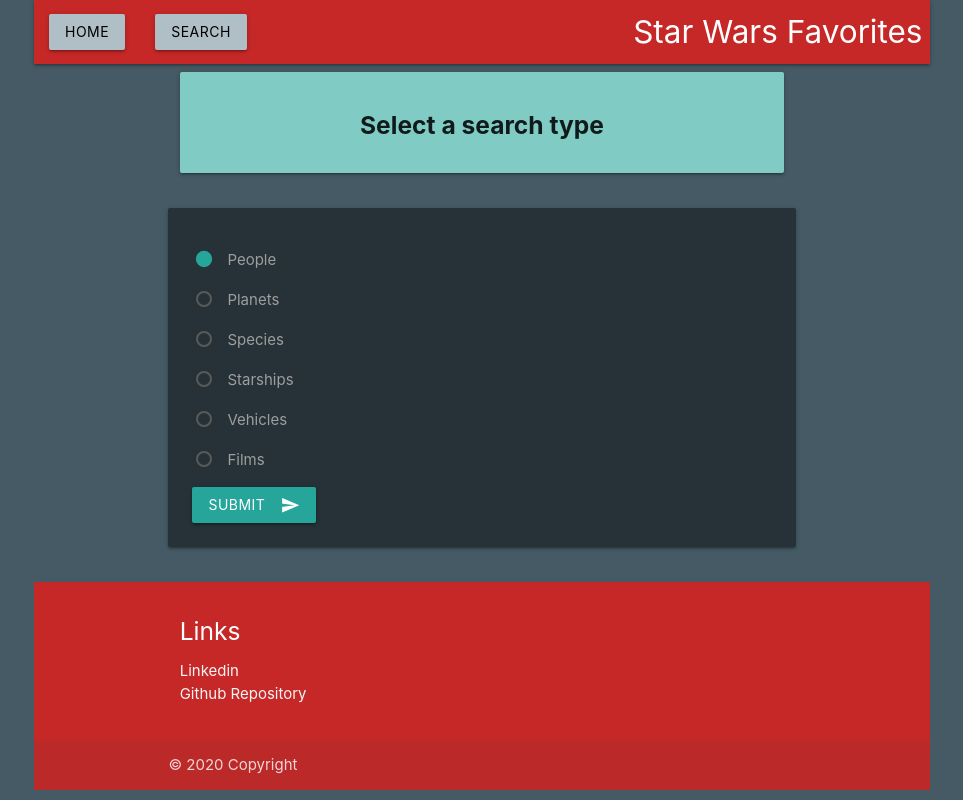
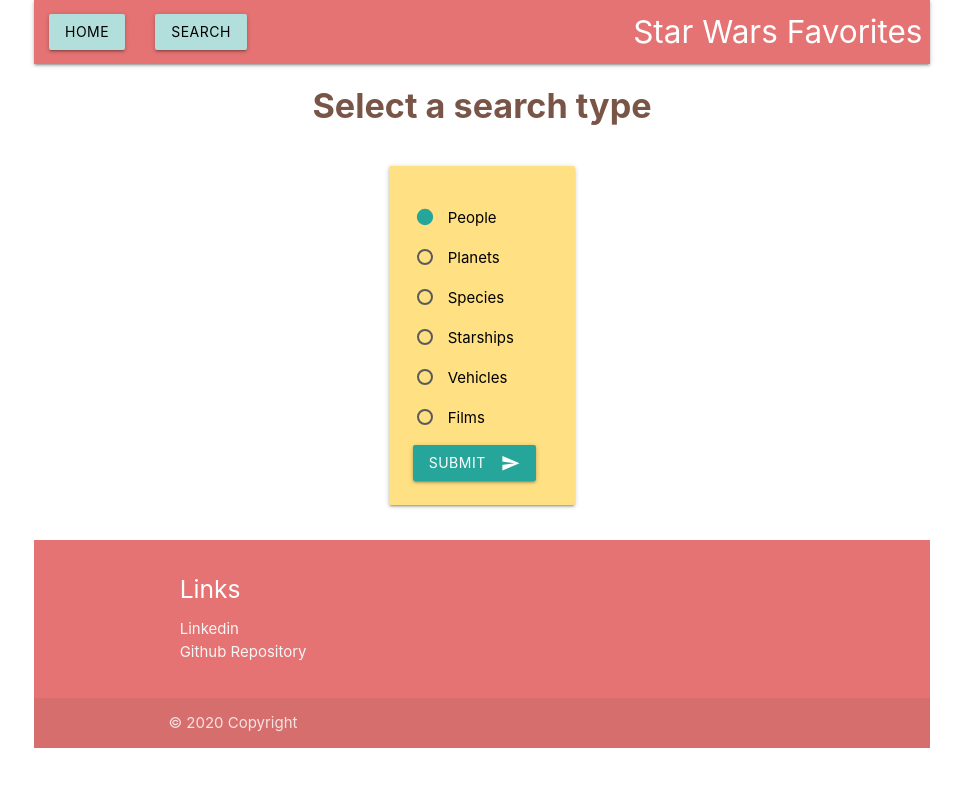
Before and after one commit to Adam-Crockett/Swapi_favorites, a Django app: page /swapi_info/search in a window 1280 px wide. Shown: the whole page, without its empty margins (158-1121 px from the left). Run offline with Django 3.2, Linux system fonts and the light colour scheme.

Commit message:
Updated colors and added hoverable and chart clean up

```diff
--- a/swapi_info/templates/swapi_info/base.html
+++ b/swapi_info/templates/swapi_info/base.html
@@ -19,22 +19,22 @@
     <meta name="viewport" content="width=device-width, initial-scale=1.0"/>
   </head>
     <title>Star Wars Favorites</title>
-  <body class="blue-grey darken-2">
+  <body class="white">
   <div class="container">
-  <nav class="red darken-3">
+  <nav class="red lighten-2">
     <div class="nav-wrapper">
       <div class="container hide-on-small-and-down">
         <a class="brand-logo right white-text">Star Wars Favorites</a>
       </div>
       <ul id="nav-mobile" class="left">
-        <li><a class="waves-effect waves-light btn blue-grey lighten-3 black-text" href="{% url 'home' %}">Home</a></li>
-        <li><a class="waves-effect waves-light btn blue-grey lighten-3 black-text" href="{% url 'search' %}">Search</a></li>
+        <li><a class="waves-effect waves-light btn teal lighten-4 black-text" href="{% url 'home' %}">Home</a></li>
+        <li><a class="waves-effect waves-light btn teal lighten-4 black-text" href="{% url 'search' %}">Search</a></li>
       </ul>
     </div>
   </nav>
     {% block content %}
     {% endblock %}
-  <footer class="page-footer red darken-3">
+  <footer class="page-footer red lighten-2">
     <div class="container">
       <div class="row">
         <div class="col offset-l0 s12">
--- a/swapi_info/templates/swapi_info/planet_details.html
+++ b/swapi_info/templates/swapi_info/planet_details.html
@@ -4,7 +4,7 @@
 <div class="container">
   <div class="row">
     <div class="col l12 m12 s12">
-      <div class="card teal lighten-3">
+      <div class="card teal lighten-3 hoverable">
         <div class="card-content center-align">
             <span class="card-title center-align"><b><h3>{{ item.name }}</h3></b></span>
             <form action="favorite" method="POST">
@@ -45,7 +45,7 @@
   </div>
   <div class="row">
     <div class="card">
-      <div class="card-content grey lighten-3">
+      <div class="card-content orange lighten-4 hoverable">
         <span class="card-title center-align"><b>Characters from {{ item.name }}</b></span>
           <div class="collection center-align">
             {% for resident in item_content.residents %}
@@ -58,7 +58,7 @@
   </div>
   <div class="row">
     <div class="card">
-      <div class="card-content grey lighten-3">
+      <div class="card-content teal lighten-4 hoverable">
         <span class="card-title center-align"><b>Film Appearances</b></span>
           <div class="collection center-align">
             {% for film in item_content.films %}
--- a/swapi_info/templates/swapi_info/results.html
+++ b/swapi_info/templates/swapi_info/results.html
@@ -3,13 +3,13 @@
 {% block content %}
 <div class="container">
   <div class="row">
-    <div class="col s12 center-align white-text">
+    <div class="col s12 center-align brown-text">
       <h2>Search Results</h2>
     </div>
   </div>
 </div>
 <div class="container center-align">
-  <div class="card-panel brown lighten-4">
+  <div class="card-panel green lighten-3">
     <div class="row">
       <div class="collection">
         {% if search_type != "films" %}
--- a/swapi_info/templates/swapi_info/search.html
+++ b/swapi_info/templates/swapi_info/search.html
@@ -4,45 +4,46 @@
 <div class="container">
   <div class="row">
     <div class="col s12 center-align">
-      <div class="card-panel teal lighten-3"><h5 class="center-align"><b>Select a search type</b></h5></div>
+      <h4 class="center-align brown-text"><b>Select a search type</b></h4>
     </div>
   </div>
   <div class="row">
-    <div class="card-panel blue-grey darken-4">
+    <div class="col s4 m4 l4 offset-l4 offset-m4 offset-s4">
+      <div class="card-panel hoverable amber lighten-3">
         <form action="results" method="GET">
             {% csrf_token %}
           <p>
-          <label>
+            <label class="black-text">
               <input name="search_type" type="radio" value="people" checked />
               <span>People</span>
             </label>
           </p>
           <p>
-          <label>
+            <label class="black-text">
               <input name="search_type" type="radio" value="planets"/>
               <span>Planets</span>
             </label>
           </p>
           <p>
-          <label>
+            <label class="black-text">
               <input name="search_type" type="radio" value="species" />
               <span>Species</span>
             </label>
           </p>
           <p>
-          <label>
+            <label class="black-text">
               <input name="search_type" type="radio" value="starships"/>
               <span>Starships</span>
-          </label>
+            </label class="black-text">
           </p>
           <p>
-          <label>
+            <label class="black-text">
               <input name="search_type" type="radio" value="vehicles"/>
               <span>Vehicles</span>
             </label>
           </p>
           <p>
-          <label>
+            <label class="black-text">
               <input name="search_type" type="radio" value="films"/>
               <span>Films</span>
             </label>
@@ -54,4 +55,5 @@
       </div>
     </div>
   </div>
+</div>
 {% endblock %}
--- a/swapi_info/templates/swapi_info/starship_details.html
+++ b/swapi_info/templates/swapi_info/starship_details.html
@@ -4,7 +4,7 @@
 <div class="container">
   <div class="row">
     <div class="col l12 m12 s12">
-      <div class="card teal lighten-3">
+      <div class="card teal lighten-3 hoverable">
         <div class="card-content center-align">
             <span class="card-title center-align"><b><h3>{{ item.name }}</h3></b></span>
             <form action="favorite" method="POST">
@@ -74,7 +74,7 @@
   </div>
   <div class="row">
     <div class="card">
-      <div class="card-content grey lighten-3">
+      <div class="card-content orange lighten-4 hoverable">
         <span class="card-title center-align"><b>Characters that piloted {{ item.name }}</b></span>
           <div class="collection center-align">
             {% for pilot in item_content.pilots %}
@@ -87,7 +87,7 @@
   </div>
   <div class="row">
     <div class="card">
-      <div class="card-content grey lighten-3">
+      <div class="card-content teal lighten-4 hoverable">
         <span class="card-title center-align"><b>Film Appearances</b></span>
           <div class="collection center-align">
             {% for film in item_content.films %}
--- a/swapi_info/templates/swapi_info/vehicle_details.html
+++ b/swapi_info/templates/swapi_info/vehicle_details.html
@@ -5,7 +5,7 @@
   <div class="row">
     <div class="col l12 m12 s12">
       <div class="card teal lighten-3">
-        <div class="card-content center-align">
+        <div class="card-content center-align hoverable">
             <span class="card-title center-align"><b><h3>{{ item.name }}</h3></b></span>
             <form action="favorite" method="POST">
                 {% csrf_token %}
@@ -70,7 +70,7 @@
   </div>
   <div class="row">
     <div class="card">
-      <div class="card-content grey lighten-3">
+      <div class="card-content orange lighten-4 hoverable">
         <span class="card-title center-align"><b>Characters that piloted {{ item.name }}</b></span>
           <div class="collection center-align">
             {% for pilot in item_content.pilots %}
@@ -83,7 +83,7 @@
   </div>
   <div class="row">
     <div class="card">
-      <div class="card-content grey lighten-3">
+      <div class="card-content teal lighten-4 hoverable">
         <span class="card-title center-align"><b>Film Appearances</b></span>
           <div class="collection center-align">
             {% for film in item_content.films %}
```
Also changed, not shown: swapi_info/templates/swapi_info/film_details.html (+7 -7 lines), swapi_info/templates/swapi_info/home.html (+4 -4 lines), swapi_info/templates/swapi_info/person_details.html (+5 -5 lines), swapi_info/templates/swapi_info/species_details.html (+20 -9 lines), db.sqlite3. Lines whose indentation alone changed are shown as unchanged.
